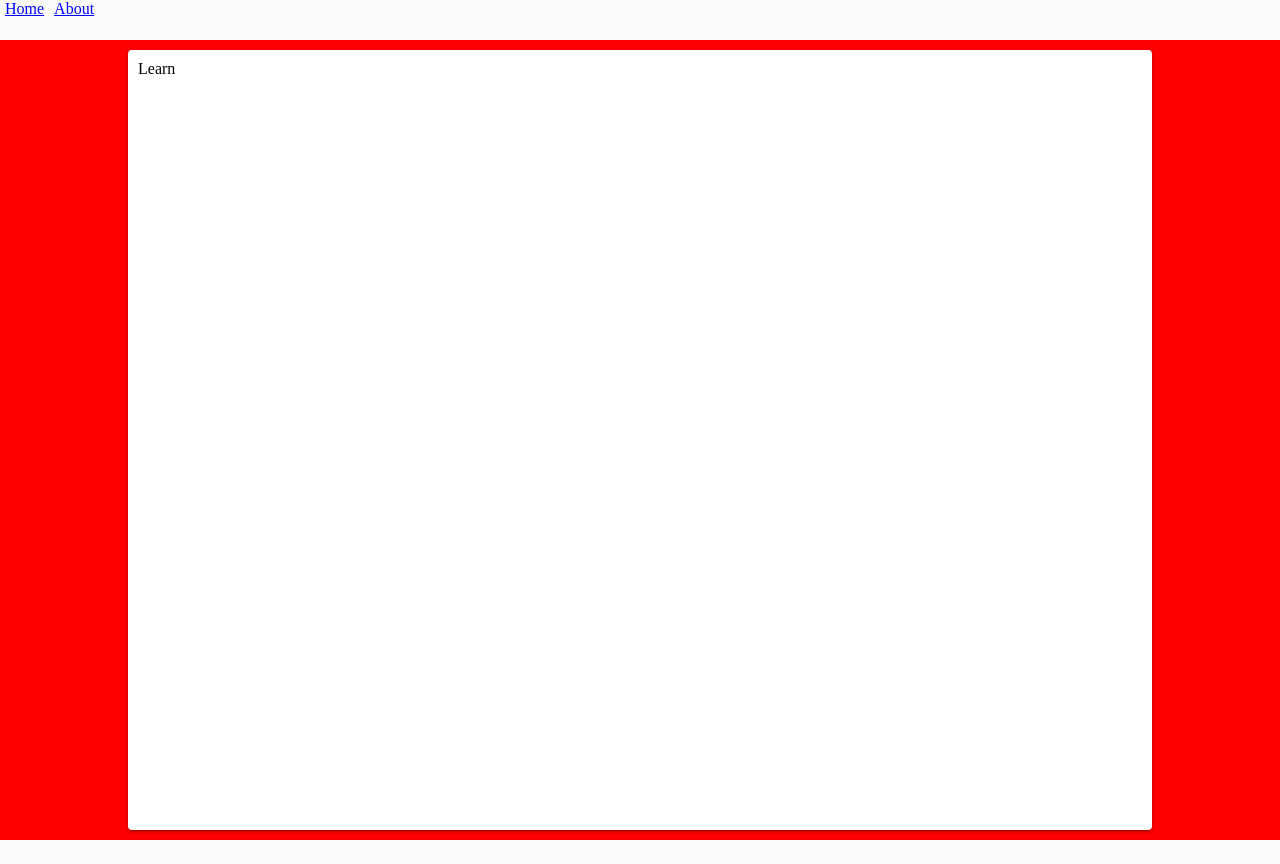
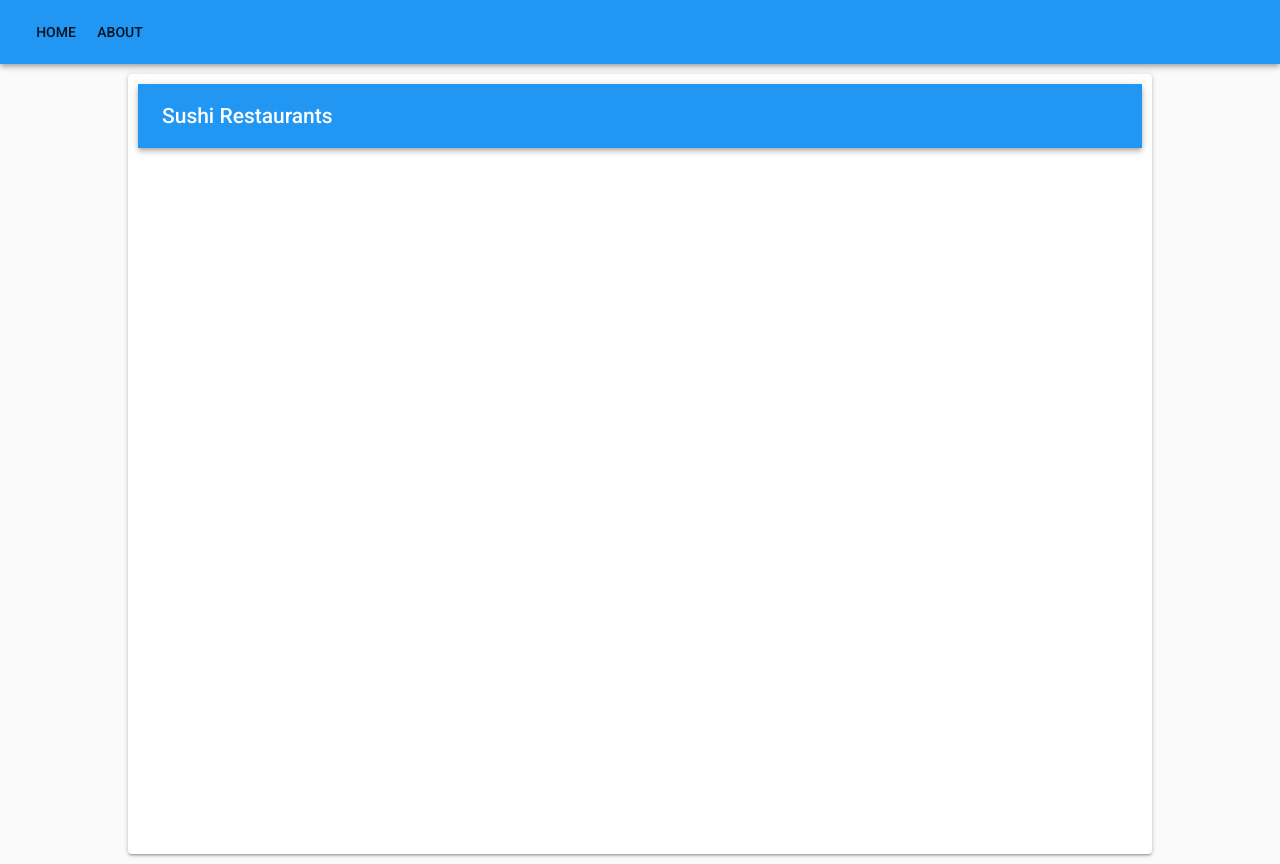
Before and after one commit to trebek1/sushi_sf, a React (Create React App) app: page /learn in a window 1280 px wide. Before the commit the page ends 840 px from the top, so only its background shows below. Built offline with nearby package versions, Linux system fonts and the light colour scheme.

Commit message:
modernize home page using material ui

```diff
--- a/src/App.css
+++ b/src/App.css
@@ -1,10 +1,12 @@
 .gridWrapper {
-  background: red;
   width: auto;
   height: 100vh;
 }
 
 .topNav {
+  background: gray;
+  display: flex;
+  justify-content: flex-start;
   height: 5vh;
   width: auto;
 }
@@ -25,5 +27,10 @@
 .menuBottomButtons {
   display: flex;
   justify-content: space-around;
-  margin: 5px;
+  margin-top: 5vh;
 }
+
+.menuPrimaryButton {
+  height: 10vh;
+  width: 20vw;
+}
--- a/src/components/Home.js
+++ b/src/components/Home.js
@@ -6,7 +6,6 @@ import { Button, Card, CardMedia, Grid, Paper } from "@material-ui/core";
 const Home = () => (
   <Grid className="homeContainer" container justify="center">
     <Grid xs={12} item>
-      <Card>
       <CardMedia
         className="sushiLandingImage"
         src="https://i.postimg.cc/0yLc9Wff/sushi.png"
@@ -14,17 +13,26 @@ const Home = () => (
       />
       <div> Sushi In San Francisco </div>
       <div className="menuBottomButtons">
-          <Button href="/learn" variant="outlined">
+        <Button className="menuPrimaryButton" href="/learn" variant="outlined">
           Learn
         </Button>
-          <Button href="/revisit" variant="outlined" color="primary">
+        <Button
+          className="menuPrimaryButton"
+          href="/revisit"
+          variant="outlined"
+          color="primary"
+        >
           Revisit
         </Button>
-          <Button href="explore" variant="outlined" color="secondary">
+        <Button
+          className="menuPrimaryButton"
+          href="explore"
+          variant="outlined"
+          color="secondary"
+        >
           Explore
         </Button>
       </div>
-      </Card>
     </Grid>
   </Grid>
 );
--- a/src/components/Learn.js
+++ b/src/components/Learn.js
@@ -1,7 +1,18 @@
 /* @flow */
 
 import React from "react";
+import { AppBar, Toolbar, Typography } from "@material-ui/core";
 
-const Learn = () => <div> Learn </div>;
+const Learn = () => (
+  <div>
+    <AppBar position="static">
+      <Toolbar>
+        <Typography variant="title" color="inherit" noWrap>
+          Sushi Restaurants
+        </Typography>
+      </Toolbar>
+    </AppBar>
+  </div>
+);
 
 export default Learn;
--- a/src/components/NavBar.js
+++ b/src/components/NavBar.js
@@ -1,15 +1,31 @@
 import React from "react";
+import { AppBar, Button, Toolbar } from "@material-ui/core";
 import { NavLink } from "react-router-dom";
 
+// const myLink = <NavLink exact activeClassName="active" to="/" />;
+
 const NavBar = () => (
-  <nav className="topNav">
-    <NavLink exact activeClassName="active" to="/">
-      Home
-    </NavLink>
-    <NavLink exact activeStyle={{ color: "green" }} to="/about">
-      About
-    </NavLink>
-  </nav>
+  <AppBar position="static">
+    <Toolbar>
+      <Button
+        component={NavLink}
+        to="/"
+        exact
+        activeClassName
+        activeStyle={{ color: "green" }}
+      >
+        Home
+      </Button>
+      <Button
+        component={NavLink}
+        exact
+        activeStyle={{ color: "green" }}
+        to="/about"
+      >
+        About
+      </Button>
+    </Toolbar>
+  </AppBar>
 );
 
 export default NavBar;
--- a/src/components/Wrapper.js
+++ b/src/components/Wrapper.js
@@ -3,7 +3,7 @@ import React from "react";
 import { Grid, Paper } from "@material-ui/core";
 import type { Node } from "react";
 import { MuiThemeProvider, createMuiTheme } from "@material-ui/core/styles";
-import purple from "@material-ui/core/colors/purple";
+import blue from "@material-ui/core/colors/blue";
 import green from "@material-ui/core/colors/green";
 import CssBaseline from "@material-ui/core/CssBaseline";
 import NavBar from "./NavBar";
@@ -15,9 +15,9 @@ type Props = {|
 const theme = createMuiTheme({
   palette: {
     primary: {
-      light: purple[300],
-      main: purple[500],
-      dark: purple[700]
+      light: blue[300],
+      main: blue[500],
+      dark: blue[700]
     },
     secondary: {
       light: green[300],
```
Lines whose indentation alone changed are shown as unchanged.
